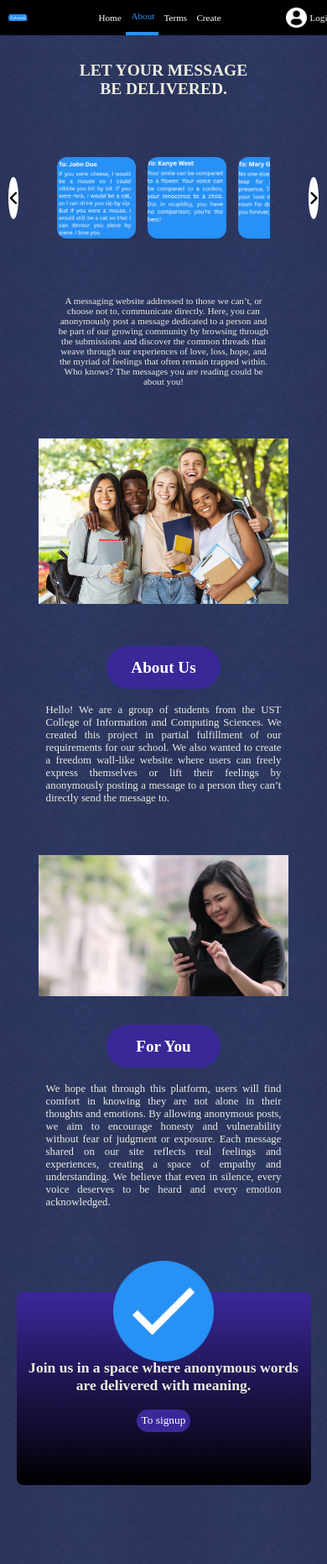
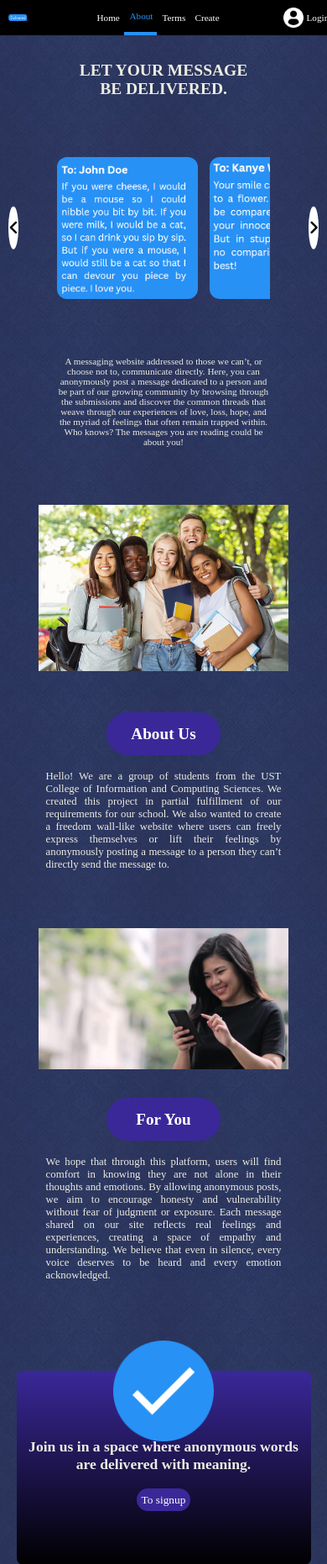
Before and after one commit to JohnLansigan/Delivered, a PHP site: page /about.php in a window 390 px wide. Shown: the top 1862 px of the page at 84% size. Run offline with PHP 8.4, Linux system fonts and the light colour scheme; some web fonts are replaced.

Commit message:
sum changes

```diff
--- a/about.css
+++ b/about.css
@@ -65,14 +65,14 @@ h2{
     margin: 0 auto;
     width: 75vw;
     display: flex;
-    margin-bottom: 3%;
+    margin-bottom: 10%;
 }
 
 #panel2{
     margin: 0 auto;
     width: 75vw;
     display: flex;
-    margin-bottom: 3%;
+    margin-bottom: 5%;
 }
 
 #aboutUsPic{
@@ -266,7 +266,7 @@ h2{
     }
 
     .desc2, #panel1, #panel2{
-        margin-bottom: 3%;
+        margin-bottom: 5%;
 
     }
 
@@ -287,7 +287,7 @@ h2{
     }
 }
 
-@media screen and (max-width: 768px) {
+@media screen and (max-width: 769px) {
     #joinPanel h1{
         font-size: 1.6em;
     }
@@ -400,7 +400,8 @@ h2{
 
 @media screen and (max-width: 550px) {
     .carousel img {
-        width: 37%;
+        width: auto;
+        height: 20vh;
     }
 }
 
--- a/template.css
+++ b/template.css
@@ -98,7 +98,7 @@ body
     }
     #login
     {
-        margin-right: 6vw;
+        margin-right: 7vw;
     }
     #login img
     {
@@ -129,6 +129,14 @@ body
 
 
 }
+
+@media (max-width: 570px)
+{
+    #login
+    {
+        margin-right: 7vw;
+    }
+}
 @media (max-width: 375px)
 {
     #home, #about, #terms, #create, #login, #dashboard, #users, #allMessages
@@ -138,7 +146,7 @@ body
     }
     #login
     {
-        margin-right: 5.5vw;
+        margin-right: 7vw;
     }
 }
 
```
